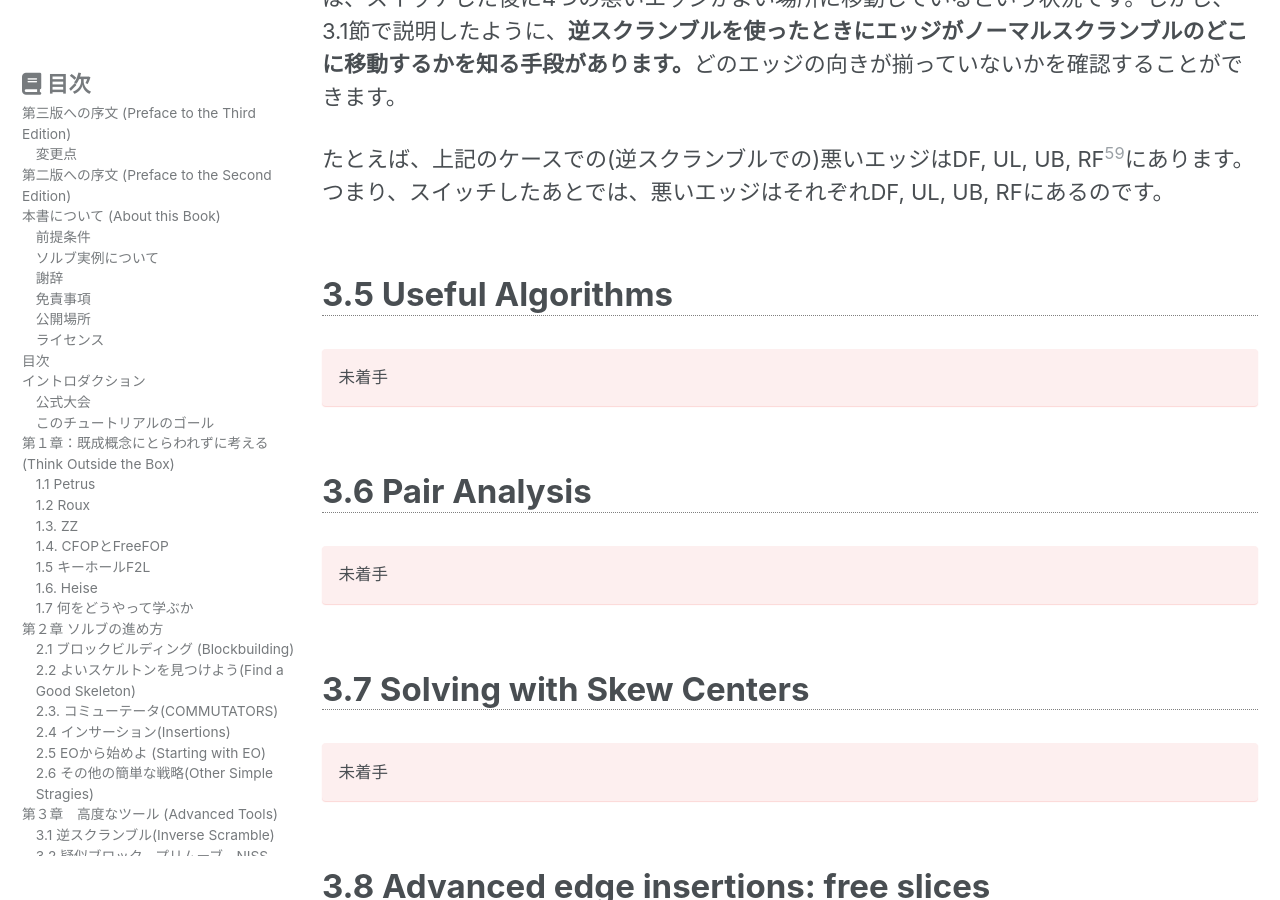
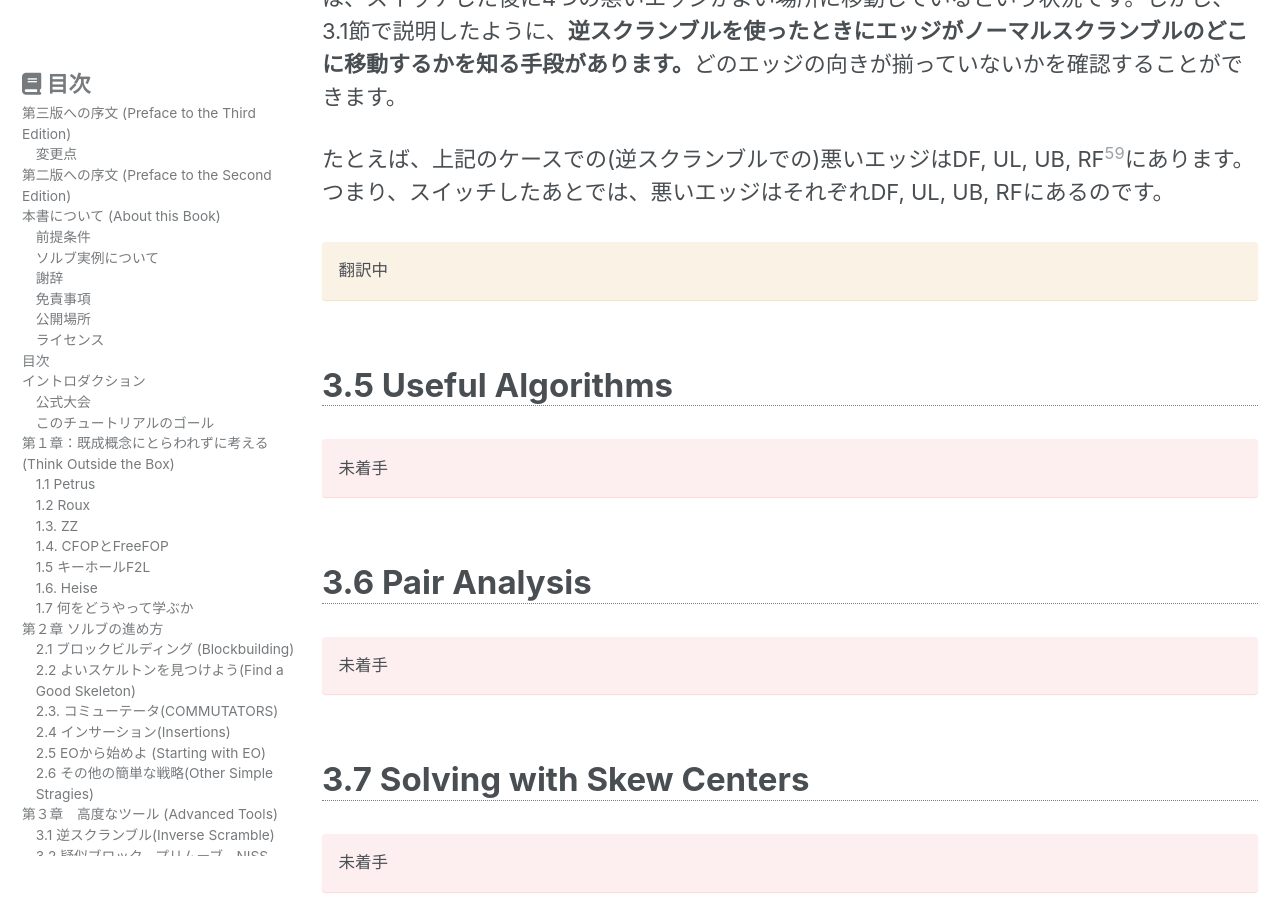
Before and after one commit to kawam1123/translation, a Jekyll site: the page built from _pages/FMC-tutorial-v3.md, in a window 1280 px wide and 900 px high, scrolled down 80262 px. Built offline with Jekyll 4.4.1, drawn with Linux system fonts in a browser that asks for light colours; cached includes are drawn as plain includes; nearby versions of some CDN libraries.

Commit message:
3.4まで

```diff
--- a/_pages/FMC-tutorial-v3.md
+++ b/_pages/FMC-tutorial-v3.md
@@ -3599,6 +3599,9 @@ LL: F D F2 R F R2 D R D2
 
 たとえば、上記のケースでの(逆スクランブルでの)悪いエッジはDF, UL, UB, RF[^3-4]にあります。つまり、スイッチしたあとでは、悪いエッジはそれぞれDF, UL, UB, RFにあるのです。
 
+翻訳中
+{: .notice--warning}
+
 ### 3.5 Useful Algorithms
 未着手
 {: .notice--danger}
```
Also changed, not shown: 1 other file.
